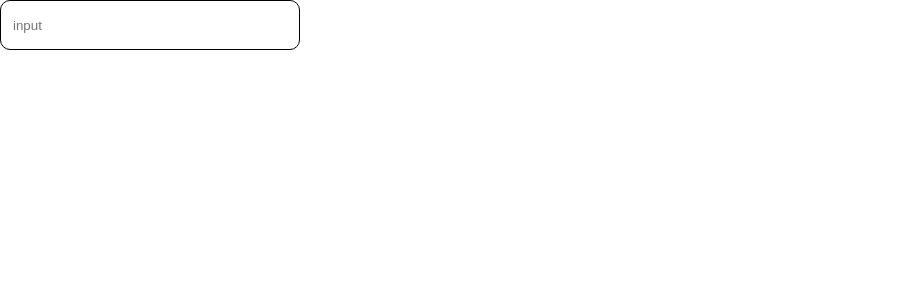
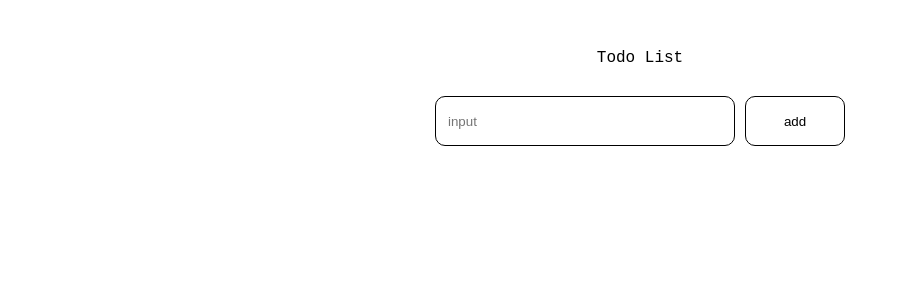
Before and after one commit to wwweric12/wanted-pre-onboarding-frontend-challenge-19, a React (Create React App) app: page / in a window 1280 px wide. Shown: the top 300 px of the page, without its empty margins (0-908 px from the left). Built offline with nearby package versions, Linux system fonts and the light colour scheme.

Commit message:
Todo page Frame 구현

```diff
--- a/src/App.tsx
+++ b/src/App.tsx
@@ -1,12 +1,91 @@
+import styled from 'styled-components';
 import './App.css';
 import Input from './components/Input/Input';
+import { useState } from 'react';
 
 function App() {
+  const [todo,setTodo]=useState<string>("");
+  const [todos,setTodos]=useState<string[]>([]);
+
+  const handleChange=(e: React.ChangeEvent<HTMLInputElement>)=>{
+    setTodo(e.target.value);
+  }
+
+  const handleTodoInput = (e: React.FormEvent<HTMLFormElement>) =>{
+    e.preventDefault()
+    setTodo("");
+    setTodos([...todos, todo]);
+    console.log(todos)
+  }
+
   return (
-    <div>
-      <Input placeholder='input'/>
-    </div>
+    <Frame>
+      <TodoTitle>Todo List</TodoTitle>
+      <TodoForm onSubmit={handleTodoInput}>
+        <Input placeholder='input' handleChange={handleChange} value={todo}/>
+        <Button type="submit"> add </Button>
+      </TodoForm>
+      <TodoListContainer>
+        {todos.map((item)=>(
+          <TodoListBox>
+            <TodoList>{item}</TodoList>
+            <Button type="submit">delete</Button>
+          </TodoListBox>
+        ))}
+      </TodoListContainer>
+    </Frame>
   );
 }
 
 export default App;
+
+
+const Frame = styled.div`
+  width:100%;
+  height: 100vh;
+  display: flex;
+  flex-direction: column;
+  align-items: center;
+  padding:50px;
+`
+
+const TodoTitle = styled.div`
+  margin-bottom: 30px;
+`
+
+const TodoForm = styled.form`
+  display: flex;
+  align-items: center;
+  gap:10px;
+  margin-bottom: 10px;
+`
+const Button = styled.button`
+  width:100px;
+  height: 50px;
+  border : 1px solid black;
+  border-radius: 10px;
+`
+const TodoListContainer =styled.div`
+  display: flex;
+  flex-direction: column;
+  justify-content: center;
+  gap: 10px;
+`
+
+
+const TodoListBox = styled.div`
+  width:500px;
+  height: 70px;
+  display  :flex ;
+  align-items: center;
+  justify-content: space-between;
+  padding:10px;
+  border: 1px solid black;
+  border-radius: 10px;
+`
+
+const TodoList = styled.div`
+  display: flex;
+  align-items: center;
+
+`
--- a/src/components/Input/Input.tsx
+++ b/src/components/Input/Input.tsx
@@ -2,12 +2,14 @@ import styled from "styled-components"
 
 interface InputProps{
   placeholder : string
+  value?: string;
+  handleChange?:(e: React.ChangeEvent<HTMLInputElement>)=>void
 }
 
-const Input = ({placeholder}:InputProps) => {
+const Input = ({placeholder,handleChange,value}:InputProps) => {
   return (
     <InputContainer>
-        <InputContent placeholder={placeholder}/>
+        <InputContent placeholder={placeholder} onChange={handleChange} value={value}/>
     </InputContainer>
   )
 }
```
